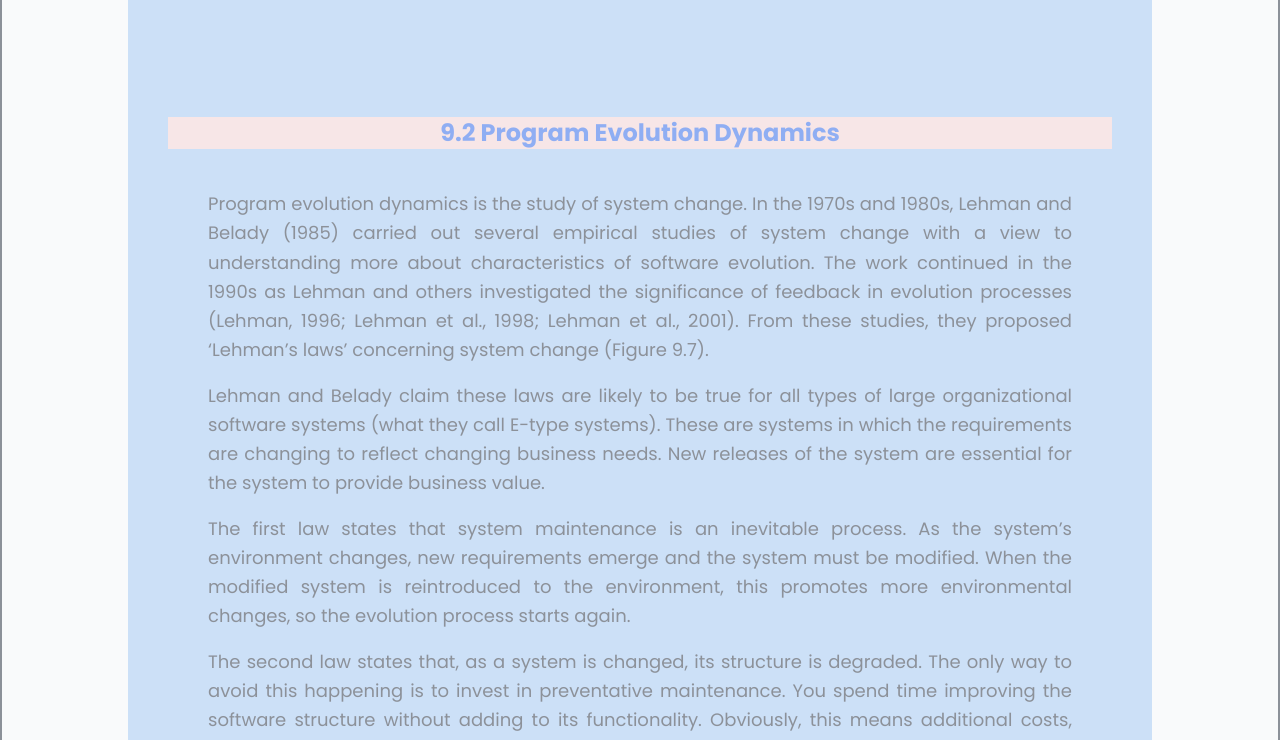
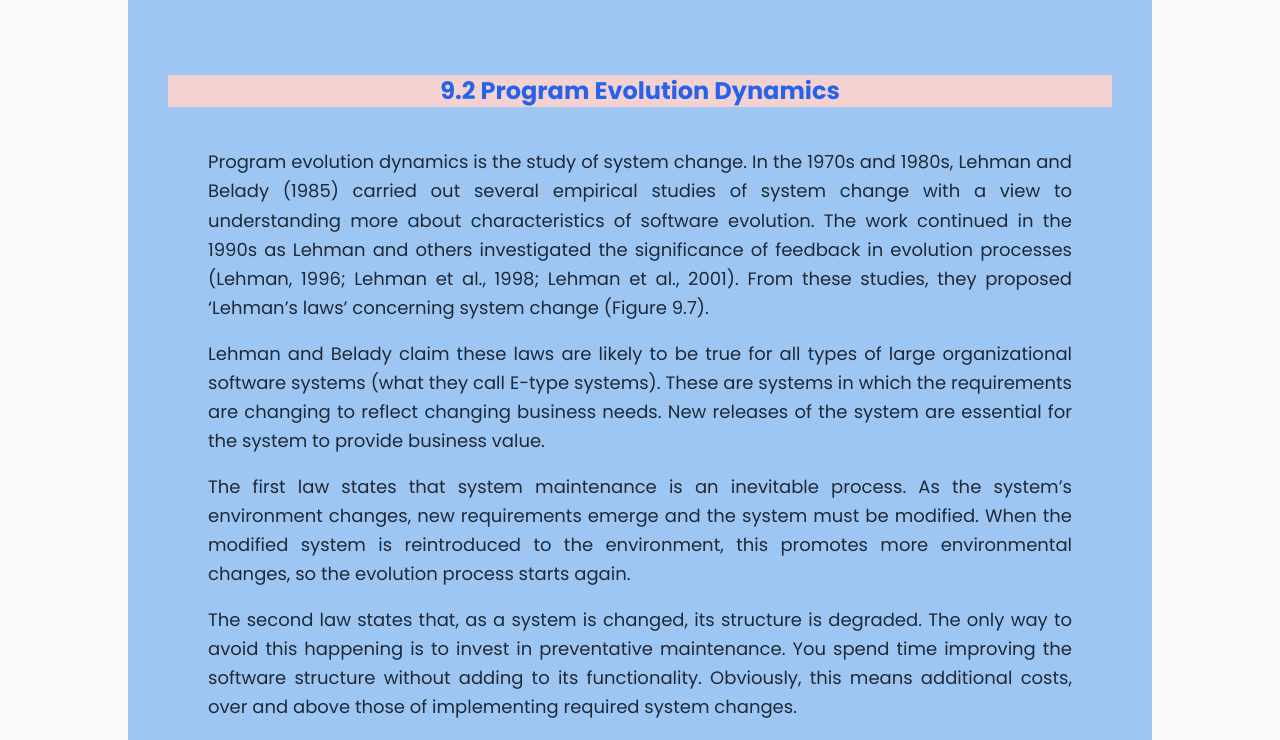
Before and after one commit to b3rtuso/Software-Evolution, a website: page 9.2 index.html in a window 1280 px wide. Shown: the part 173-913 px from the top of the page. Drawn offline with Linux system fonts and the light colour scheme.

Commit message:
Remove class attribute from main tag in index.html
Updated the main tag in index.html to remove the class attribute.

```diff
--- a/9.2 index.html
+++ b/9.2 index.html
@@ -65,7 +65,7 @@
     </nav>
 
     <!-- Main Content -->
-    <main class="articlecres">
+    <main>
       <div
         class="backgroundcres max-w-5xl mx-auto p-10 rounded-t-lg text-justify"
       >
```
